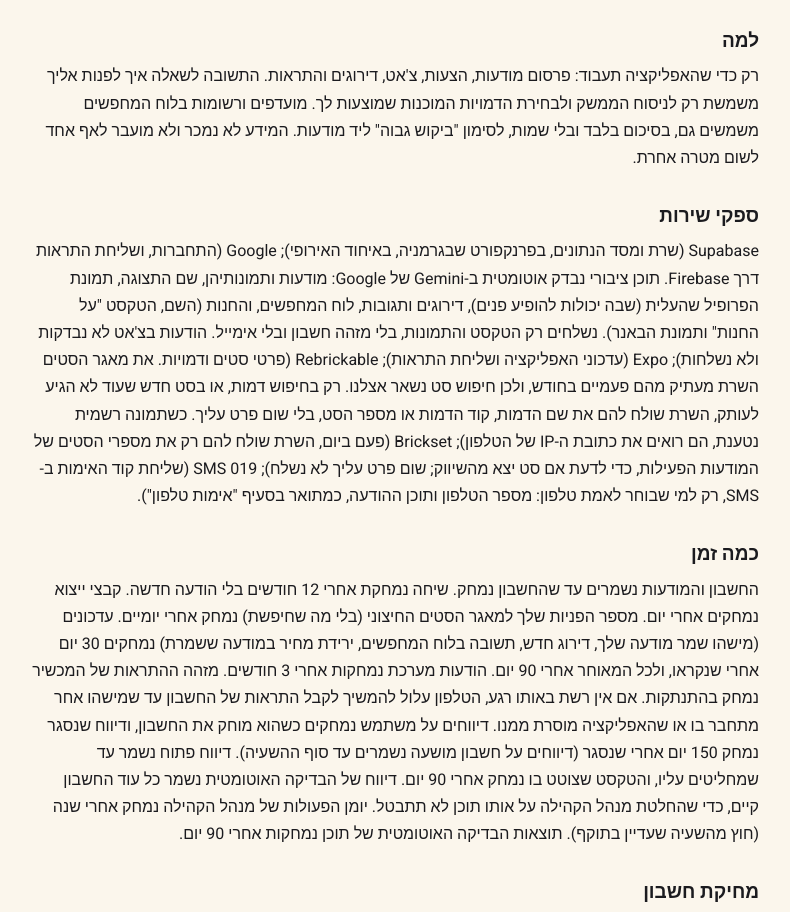
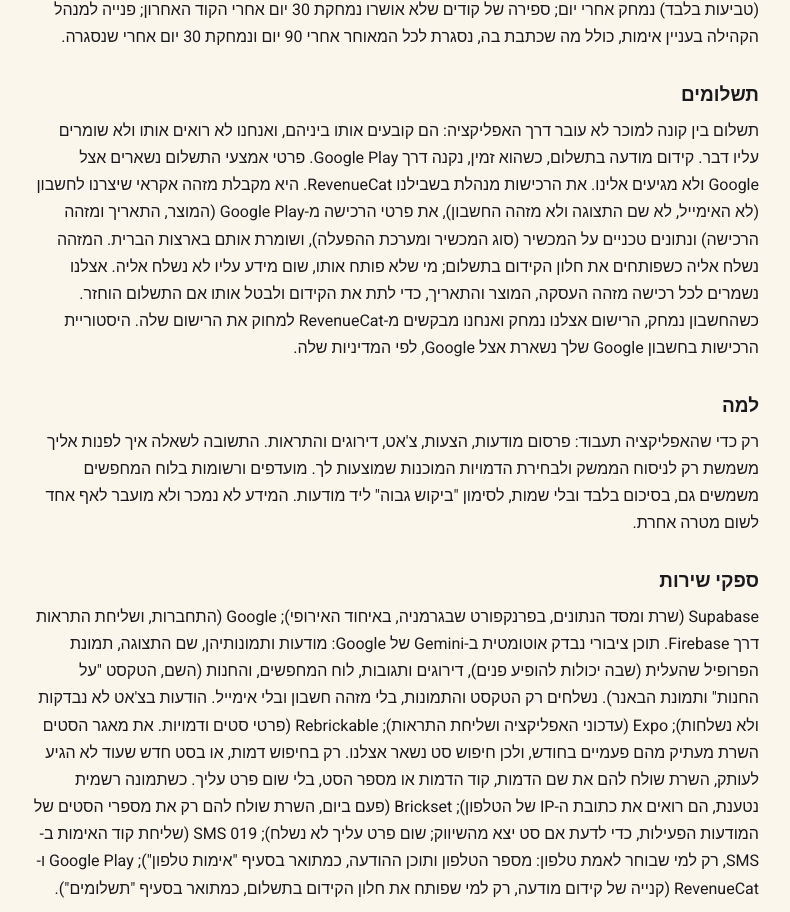
Before and after one commit to Galka135/bricks-app-site, a plain HTML site: page privacy.html in a window 1280 px wide. Shown: the part 1862-2774 px from the top of the page, without its empty margins (245-1035 px from the left). Drawn offline with Linux system fonts and the light colour scheme.

Commit message:
Privacy policy: payments section (Google Play, RevenueCat), what Google hands over at sign-in
Co-Authored-By: Claude Fable 5.2 <noreply@anthropic.com>
Claude-Session: https://claude.ai/code/session_01SSEVYLoSajLDRMtUAKVxbp

```diff
--- a/privacy.html
+++ b/privacy.html
@@ -40,7 +40,7 @@ footer { max-width: 760px; margin: 0 auto; padding: 0 16px 32px; }
 <h2>מי אחראי על המידע</h2>
 <p>בעל המאגר: גל קניאס. ליצירת קשר בכל נושא של פרטיות: <a dir="ltr" href="mailto:support@bricks-app.com">support@bricks-app.com</a>.</p>
 <h2>מה אנחנו שומרים</h2>
-<p>מזהה החשבון והאימייל מ-Google (להתחברות בלבד); שם התצוגה והעיר שבחרת; איך לפנות אליך (זכר, נקבה, או "מעדיף/ה לא לציין"), רק כדי לנסח את הממשק בלשון שלך ולבחור אילו דמויות מוכנות להציע לך (בנים, בנות, או כולן בלי תשובה), גלוי רק לך. הדמות המוכנה שבוחרים גלויה לכולם, ולכן יכולה לרמז על התשובה; תמונת פרופיל, אם בחרת להעלות אחת (או הדמות המוכנה שבחרת); המודעות והתמונות שפרסמת (התמונות, כולל תמונת הפרופיל, נחתכות ועוברות ניקוי של נתוני מיקום ומצלמה בטלפון לפני ההעלאה); הצעות מחיר; הודעות בצ'אט; דירוגים ותגובות; מועדפים; הגדרות התראות ומזהה ההתראות של המכשיר; מתי אישרת את כללי הקהילה; את מי חסמת; דיווחים שהגשת; חיפושים במעקב; מה שכתבת בלוח המחפשים, ומי ענה לך שיש לו את מה שחיפשת (ולמי ענית); ואם אישרת שעסקה הושלמה או דיווחת שלא יצאה לפועל (הסיבה גלויה רק לצד השני ולמנהל הקהילה); הודעות מערכת שנשלחו אליך (ממנהל הקהילה, או על השעיה, מודעה או תמונה שהוסרו), ומתי פתחת לאחרונה את הודעות המערכת. אנחנו לא אוספים מיקום GPS או אנשי קשר, ואין באפליקציה פרסומות או כלי אנליטיקה. Google Play services, שדרכו פועלים ההתראות ו"נקה רקע", אוסף בעצמו נתוני אבחון טכניים על המכשיר והאפליקציה (כמו דגם, גרסה ותקלות), לפי מדיניות Google. נתוני שימוש נשמרים רק כמתואר בסעיף "צפיות וקודי הזמנה".</p>
+<p>מזהה החשבון, האימייל, השם ותמונת החשבון כפי ש-Google מוסר בהתחברות. הם נשמרים במערכת ההתחברות בלבד ולא מוצגים לאף משתמש: האימייל משמש להתחברות, השם הפרטי משמש רק כהצעה לשם התצוגה בהרשמה (אפשר לשנות אותו לפני שנשמר משהו), ובתמונה אנחנו לא משתמשים; שם התצוגה והעיר שבחרת; איך לפנות אליך (זכר, נקבה, או "מעדיף/ה לא לציין"), רק כדי לנסח את הממשק בלשון שלך ולבחור אילו דמויות מוכנות להציע לך (בנים, בנות, או כולן בלי תשובה), גלוי רק לך. הדמות המוכנה שבוחרים גלויה לכולם, ולכן יכולה לרמז על התשובה; תמונת פרופיל, אם בחרת להעלות אחת (או הדמות המוכנה שבחרת); המודעות והתמונות שפרסמת (התמונות, כולל תמונת הפרופיל, נחתכות ועוברות ניקוי של נתוני מיקום ומצלמה בטלפון לפני ההעלאה); הצעות מחיר; הודעות בצ'אט; דירוגים ותגובות; מועדפים; הגדרות התראות ומזהה ההתראות של המכשיר; מתי אישרת את כללי הקהילה; את מי חסמת; דיווחים שהגשת; חיפושים במעקב; מה שכתבת בלוח המחפשים, ומי ענה לך שיש לו את מה שחיפשת (ולמי ענית); ואם אישרת שעסקה הושלמה או דיווחת שלא יצאה לפועל (הסיבה גלויה רק לצד השני ולמנהל הקהילה); הודעות מערכת שנשלחו אליך (ממנהל הקהילה, או על השעיה, מודעה או תמונה שהוסרו), ומתי פתחת לאחרונה את הודעות המערכת. אנחנו לא אוספים מיקום GPS או אנשי קשר, ואין באפליקציה פרסומות או כלי אנליטיקה. Google Play services, שדרכו פועלים ההתראות ו"נקה רקע", אוסף בעצמו נתוני אבחון טכניים על המכשיר והאפליקציה (כמו דגם, גרסה ותקלות), לפי מדיניות Google. נתוני שימוש נשמרים רק כמתואר בסעיף "צפיות וקודי הזמנה".</p>
 <h2>מה רואים משתמשים אחרים</h2>
 <p>שם התצוגה, תמונת הפרופיל (אם בחרת), העיר, הדירוגים וחודש ההצטרפות; המודעות; הצעות מחיר פעילות (הן פומביות); דירוגים שנחשפו, כולל שם המדרג ושם הפריט; כמה קונים אישרו שקנו ממך (כל קונה נספר פעם אחת, ומספר הקניות שלך לא מוצג), ותג "מוכר מאומת" מ-5 קונים; למוכרים גם טווח זמן התגובה הרגיל (תוך שעה, כמה שעות או יום, מחושב מהשיחות של 90 הימים האחרונים ומוצג רק מ-3 קונים, בלי זמנים מדויקים); ומה שכתבת בלוח המחפשים, עם שם התצוגה שלך. האימייל שלך לא מוצג לאף משתמש. החיפושים במעקב גלויים רק לך. הודעות בצ'אט גלויות רק לך ולצד השני (חוץ משיחה שדווחה, כמתואר בסעיף "דיווחים, חסימה והשעיה"). המועדפים שלך גלויים רק לך: מוכר רואה שמישהו שמר מודעה שלו וכמה פעמים, אבל אף פעם לא מי. מי שחסמת לא רואה שחסמת אותו, ומי שדיווחת עליו לא רואה מי דיווח. ליד מודעה יכול להופיע "ביקוש גבוה", כשלפחות 5 אנשים מחפשים את אותו פריט בלוח המחפשים או שמרו מודעה שלו לאחרונה. מוצג רק הסימון, בלי מספר ובלי שמות, והוא מתעדכן פעם בשעה.</p>
 <h2>דיווחים, חסימה והשעיה</h2>
@@ -49,10 +49,12 @@ footer { max-width: 760px; margin: 0 auto; padding: 0 16px 32px; }
 <p>בכל מודעה מוצג כמה צפיות היו בה. כדי לספור כל צופה פעם אחת ביום, אנחנו שומרים אילו מודעות נצפו היום מהחשבון שלך. הרישום הזה לא מוצג לאף משתמש, גם לא למוכר, ונמחק למחרת בבוקר. לכולם מוצג רק המספר הכולל. לבעל המודעה מוצג גם כמה צפיות היו בכל יום ב-30 הימים האחרונים: מספר בלבד, אף פעם לא מי צפה, והוא נמחק אחרי 35 יום. בקודי הזמנה אנחנו שומרים מי הצטרף עם הקוד של מי. למי שהזמין מוצג רק המספר, לא רשימת המצטרפים. אחרי ששלושה חברים הצטרפו עם הקוד שלך, מופיע ליד השם שלך התג "מביא חברים", והוא גלוי לכל המשתמשים.</p>
 <h2>אימות טלפון (רשות)</h2>
 <p>מי שבוחר לאמת טלפון מקליד מספר נייד ומקבל קוד ב-SMS. המספר משמש רק לשליחת הקוד. אנחנו לא שומרים את המספר עצמו, רק טביעה חד-כיוונית שלו (אי אפשר לקרוא ממנה את המספר בלי מפתח סודי שנמצא רק בשרת), כדי שמספר אחד יאמת חשבון אחד. התג "טלפון מאומת" גלוי לכל המשתמשים המחוברים. אם מישהו אחר יאמת את אותו מספר, התג יעבור אליו. אפשר להסיר את האימות בכל רגע, והטביעה נמחקת; היא נמחקת גם כשהחשבון נמחק. חריג: כשהחשבון מושעה, הטביעה נשמרת עוד 90 יום אחרי ההסרה או המחיקה, כדי שאותו מספר לא יאמת חשבון אחר בלי בדיקה של מנהל הקהילה. ההודעה נשלחת דרך 019 SMS (טלזר 019 שרותי תקשורת בינלאומיים בע"מ). החברה מקבלת את המספר ואת תוכן ההודעה, ושומרת אותם ואת נתוני המשלוח בשרתיה כל עוד אנחנו משתמשים בשירות שלה; אחרי שנפסיק, נוכל לבקש ממנה למחוק אותם. היא והמפעיל הסלולרי רשאים לעיין בתוכן ההודעה. לפי ההסכם איתה, היא משתמשת במידע רק לשליחת ההודעה, לתפעול, לתחזוקה ולשיפור של השירות שלה, להגנה משפטית ולמה שהחוק מחייב. אצלנו: רישום של בקשות הקוד (טביעות בלבד) נמחק אחרי יום; ספירה של קודים שלא אושרו נמחקת 30 יום אחרי הקוד האחרון; פנייה למנהל הקהילה בעניין אימות, כולל מה שכתבת בה, נסגרת לכל המאוחר אחרי 90 יום ונמחקת 30 יום אחרי שנסגרה.</p>
+<h2>תשלומים</h2>
+<p>תשלום בין קונה למוכר לא עובר דרך האפליקציה: הם קובעים אותו ביניהם, ואנחנו לא רואים אותו ולא שומרים עליו דבר. קידום מודעה בתשלום, כשהוא זמין, נקנה דרך Google Play. פרטי אמצעי התשלום נשארים אצל Google ולא מגיעים אלינו. את הרכישות מנהלת בשבילנו RevenueCat. היא מקבלת מזהה אקראי שיצרנו לחשבון (לא האימייל, לא שם התצוגה ולא מזהה החשבון), את פרטי הרכישה מ-Google Play (המוצר, התאריך ומזהה הרכישה) ונתונים טכניים על המכשיר (סוג המכשיר ומערכת ההפעלה), ושומרת אותם בארצות הברית. המזהה נשלח אליה כשפותחים את חלון הקידום בתשלום; מי שלא פותח אותו, שום מידע עליו לא נשלח אליה. אצלנו נשמרים לכל רכישה מזהה העסקה, המוצר והתאריך, כדי לתת את הקידום ולבטל אותו אם התשלום הוחזר. כשהחשבון נמחק, הרישום אצלנו נמחק ואנחנו מבקשים מ-RevenueCat למחוק את הרישום שלה. היסטוריית הרכישות בחשבון Google שלך נשארת אצל Google, לפי המדיניות שלה.</p>
 <h2>למה</h2>
 <p>רק כדי שהאפליקציה תעבוד: פרסום מודעות, הצעות, צ'אט, דירוגים והתראות. התשובה לשאלה איך לפנות אליך משמשת רק לניסוח הממשק ולבחירת הדמויות המוכנות שמוצעות לך. מועדפים ורשומות בלוח המחפשים משמשים גם, בסיכום בלבד ובלי שמות, לסימון "ביקוש גבוה" ליד מודעות. המידע לא נמכר ולא מועבר לאף אחד לשום מטרה אחרת.</p>
 <h2>ספקי שירות</h2>
-<p>Supabase (שרת ומסד הנתונים, בפרנקפורט שבגרמניה, באיחוד האירופי); Google (התחברות, ושליחת התראות דרך Firebase. תוכן ציבורי נבדק אוטומטית ב-Gemini של Google: מודעות ותמונותיהן, שם התצוגה, תמונת הפרופיל שהעלית (שבה יכולות להופיע פנים), דירוגים ותגובות, לוח המחפשים, והחנות (השם, הטקסט "על החנות" ותמונת הבאנר). נשלחים רק הטקסט והתמונות, בלי מזהה חשבון ובלי אימייל. הודעות בצ'אט לא נבדקות ולא נשלחות); Expo (עדכוני האפליקציה ושליחת התראות); Rebrickable (פרטי סטים ודמויות. את מאגר הסטים השרת מעתיק מהם פעמיים בחודש, ולכן חיפוש סט נשאר אצלנו. רק בחיפוש דמות, או בסט חדש שעוד לא הגיע לעותק, השרת שולח להם את שם הדמות, קוד הדמות או מספר הסט, בלי שום פרט עליך. כשתמונה רשמית נטענת, הם רואים את כתובת ה-IP של הטלפון); Brickset (פעם ביום, השרת שולח להם רק את מספרי הסטים של המודעות הפעילות, כדי לדעת אם סט יצא מהשיווק; שום פרט עליך לא נשלח); 019 SMS (שליחת קוד האימות ב-SMS, רק למי שבוחר לאמת טלפון: מספר הטלפון ותוכן ההודעה, כמתואר בסעיף "אימות טלפון").</p>
+<p>Supabase (שרת ומסד הנתונים, בפרנקפורט שבגרמניה, באיחוד האירופי); Google (התחברות, ושליחת התראות דרך Firebase. תוכן ציבורי נבדק אוטומטית ב-Gemini של Google: מודעות ותמונותיהן, שם התצוגה, תמונת הפרופיל שהעלית (שבה יכולות להופיע פנים), דירוגים ותגובות, לוח המחפשים, והחנות (השם, הטקסט "על החנות" ותמונת הבאנר). נשלחים רק הטקסט והתמונות, בלי מזהה חשבון ובלי אימייל. הודעות בצ'אט לא נבדקות ולא נשלחות); Expo (עדכוני האפליקציה ושליחת התראות); Rebrickable (פרטי סטים ודמויות. את מאגר הסטים השרת מעתיק מהם פעמיים בחודש, ולכן חיפוש סט נשאר אצלנו. רק בחיפוש דמות, או בסט חדש שעוד לא הגיע לעותק, השרת שולח להם את שם הדמות, קוד הדמות או מספר הסט, בלי שום פרט עליך. כשתמונה רשמית נטענת, הם רואים את כתובת ה-IP של הטלפון); Brickset (פעם ביום, השרת שולח להם רק את מספרי הסטים של המודעות הפעילות, כדי לדעת אם סט יצא מהשיווק; שום פרט עליך לא נשלח); 019 SMS (שליחת קוד האימות ב-SMS, רק למי שבוחר לאמת טלפון: מספר הטלפון ותוכן ההודעה, כמתואר בסעיף "אימות טלפון"); Google Play ו-RevenueCat (קנייה של קידום מודעה, רק למי שפותח את חלון הקידום בתשלום, כמתואר בסעיף "תשלומים").</p>
 <h2>כמה זמן</h2>
 <p>החשבון והמודעות נשמרים עד שהחשבון נמחק. שיחה נמחקת אחרי 12 חודשים בלי הודעה חדשה. קבצי ייצוא נמחקים אחרי יום. מספר הפניות שלך למאגר הסטים החיצוני (בלי מה שחיפשת) נמחק אחרי יומיים. עדכונים (מישהו שמר מודעה שלך, דירוג חדש, תשובה בלוח המחפשים, ירידת מחיר במודעה ששמרת) נמחקים 30 יום אחרי שנקראו, ולכל המאוחר אחרי 90 יום. הודעות מערכת נמחקות אחרי 3 חודשים. מזהה ההתראות של המכשיר נמחק בהתנתקות. אם אין רשת באותו רגע, הטלפון עלול להמשיך לקבל התראות של החשבון עד שמישהו אחר מתחבר בו או שהאפליקציה מוסרת ממנו. דיווחים על משתמש נמחקים כשהוא מוחק את החשבון, ודיווח שנסגר נמחק 150 יום אחרי שנסגר (דיווחים על חשבון מושעה נשמרים עד סוף ההשעיה). דיווח פתוח נשמר עד שמחליטים עליו, והטקסט שצוטט בו נמחק אחרי 90 יום. דיווח של הבדיקה האוטומטית נשמר כל עוד החשבון קיים, כדי שהחלטת מנהל הקהילה על אותו תוכן לא תתבטל. יומן הפעולות של מנהל הקהילה נמחק אחרי שנה (חוץ מהשעיה שעדיין בתוקף). תוצאות הבדיקה האוטומטית של תוכן נמחקות אחרי 90 יום.</p>
 <h2>מחיקת חשבון</h2>
@@ -60,7 +62,7 @@ footer { max-width: 760px; margin: 0 auto; padding: 0 16px 32px; }
 <h2>הזכויות שלך</h2>
 <p>לעיין במידע (הורדת הנתונים, באזור האישי ← הגדרות ← "פרטיות ונתונים", כולל תוצאות הבדיקה האוטומטית של התוכן שלך), לתקן אותו (עריכת פרופיל ומודעות) ולמחוק אותו (מחיקת חשבון). אפשר גם לפנות לבעל המאגר, ולהגיש תלונה לרשות להגנת הפרטיות.</p>
 <h2>אבטחה</h2>
-<p>כל התקשורת מוצפנת (HTTPS). כל משתמש יכול לגשת רק למידע שמותר לו, והכללים נאכפים בשרת. אין באפליקציה תשלום ואין שמירה של אמצעי תשלום.</p>
+<p>כל התקשורת מוצפנת (HTTPS). כל משתמש יכול לגשת רק למידע שמותר לו, והכללים נאכפים בשרת. אמצעי תשלום לא נשמרים אצלנו ולא עוברים דרכנו (ראו "תשלומים").</p>
 </main>
 <footer class="muted">יצירת קשר: <a dir="ltr" href="mailto:support@bricks-app.com">support@bricks-app.com</a></footer>
 </body>
```
